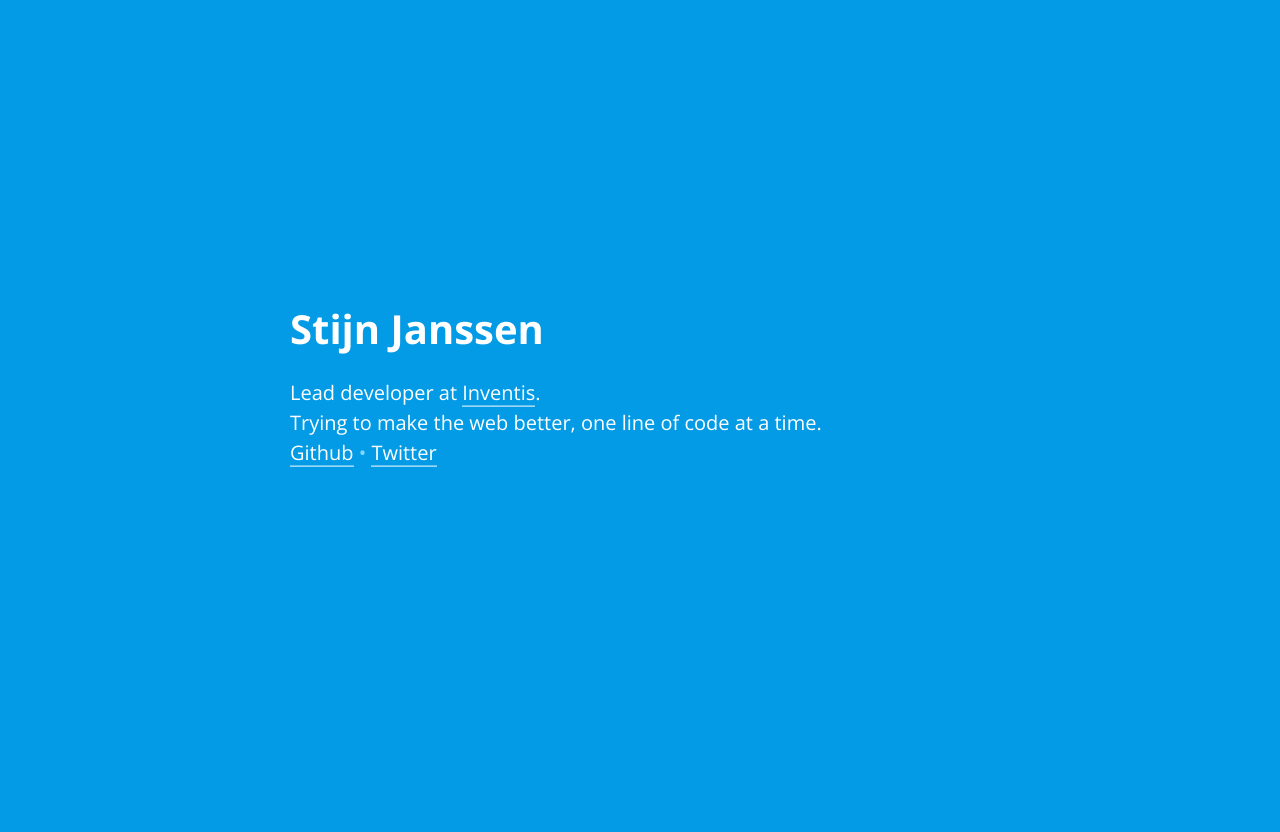
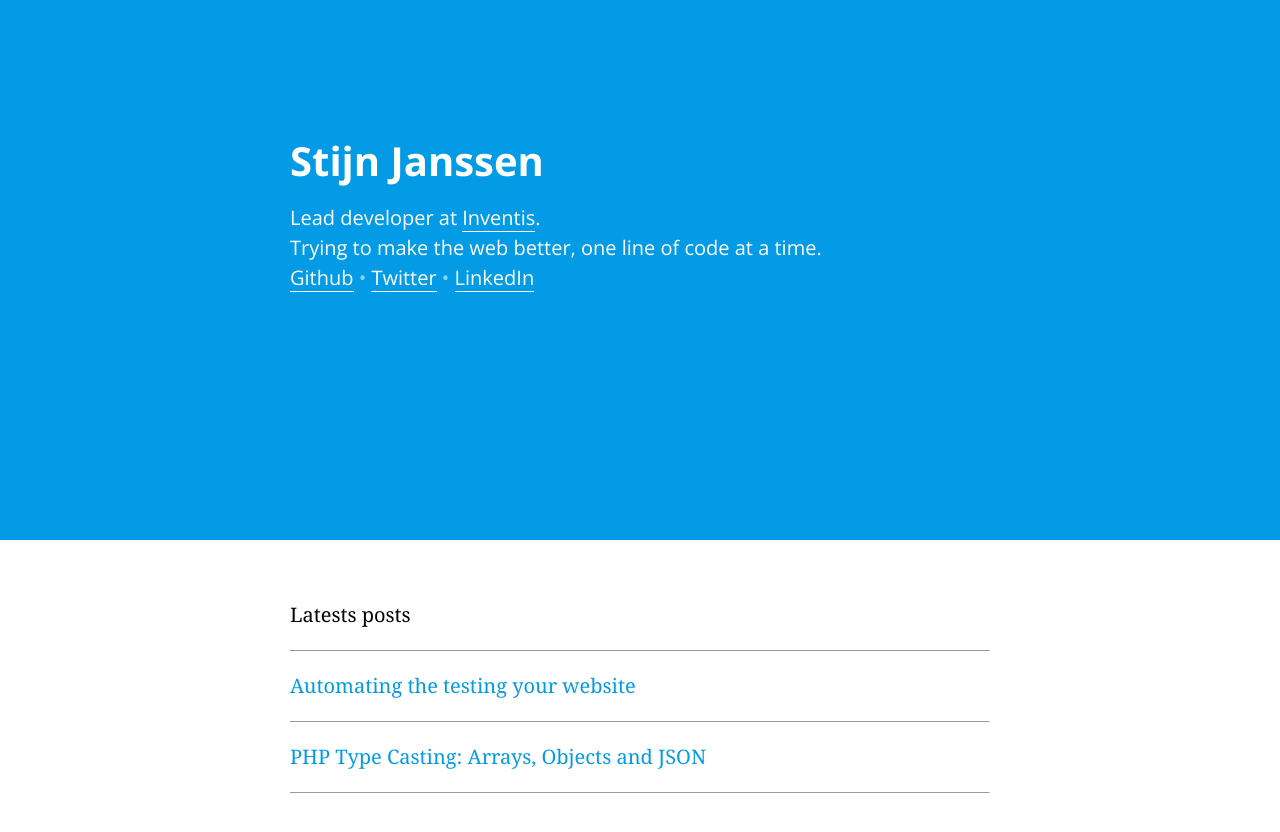
Before and after one commit to stijnj/stijnj.github.com, a Jekyll site: the page built from index.html, in a window 1280 px wide. Shown: the top 832 px of the page. Built offline with Jekyll 4.4.1, drawn with Linux system fonts in a browser that asks for light colours.

Commit message:
another stuffed update...

```diff
--- a/_layouts/post.html
+++ b/_layouts/post.html
@@ -13,7 +13,9 @@ layout: default
 
 <div class="wrapper">
     {{ content }}
-    <hr />
+</div>
+<hr />
+<div class="wrapper wrapper--push-down">
     <a href="https://twitter.com/intent/tweet?screen_name=stijnj" class="twitter-mention-button" data-size="large" data-related="stijnj">Tweet to @stijnj</a>
     <script>!function(d,s,id){var js,fjs=d.getElementsByTagName(s)[0],p=/^http:/.test(d.location)?'http':'https';if(!d.getElementById(id)){js=d.createElement(s);js.id=id;js.src=p+'://platform.twitter.com/widgets.js';fjs.parentNode.insertBefore(js,fjs);}}(document, 'script', 'twitter-wjs');</script>
 </div>
--- a/assets/css/style.css
+++ b/assets/css/style.css
@@ -457,6 +457,10 @@ a {
   a:hover {
     border-bottom-color: transparent; }
 
+hr {
+  border-bottom: none;
+  margin: 2rem 0; }
+
 .wrapper {
   box-sizing: border-box;
   width: 100%;
@@ -467,8 +471,11 @@ a {
       max-width: 700px;
       margin: 0 auto; } }
 
+.wrapper--push-down {
+  margin-bottom: 2rem; }
+
 .hero {
-  height: 100vh;
+  height: 60vh;
   position: relative;
   overflow: hidden;
   background: #039be5;
@@ -488,11 +495,12 @@ a {
 .hero--small {
   min-height: 30vh;
   height: auto;
-  padding: 3rem 0;
+  padding: 2rem 0 3rem 0;
   margin-bottom: 3rem; }
 
 .hero__title {
-  color: #ffffff; }
+  color: #ffffff;
+  margin: 0; }
 
 .hero__wrapper {
   position: absolute;
@@ -501,6 +509,17 @@ a {
 
 .hero__content {
   transform: translate(-50%, -50%); }
+
+.post-list {
+  margin-top: 3rem; }
+  .post-list hr {
+    margin: 1rem 0; }
+
+.post-list__link {
+  color: #039be5;
+  border-bottom: 0; }
+  .post-list__link:hover {
+    border-bottom: 1px solid #039be5; }
 
 .highlight {
   margin: 2em 0;
--- a/index.html
+++ b/index.html
@@ -11,27 +11,22 @@ layout: default
             </p>
             <nav>
                 <a href="https://github.com/stijnj">Github</a> &bull;
-                <a href="https://twitter.com/stijnj">Twitter</a>
+                <a href="https://twitter.com/stijnj">Twitter</a> &bull;
+                <a href="https://www.linkedin.com/in/stijnj">LinkedIn</a>
             </nav>
         </div>
     </div>
 </div>
 
-<!--
-<div class="wrapper">
-    {% for post in site.posts %}
-        {% if post.type == 'link' %}
-            <section class="item item--link">
-                <h2><a href="{{ post.link }}">{{ post.title }}</a></h2>
-                <time>{{ post.date | date: "%B %e, %Y" }}</time>
-                <p>{{ post.content }}</p>
-            </section>
-        {% else %}
-            <section class="overview-item">
-                <h2><a href="{{ post.url }}">{{ post.title }}</a></h2>
-                <time>{{ post.date | date: "%B %e, %Y" }}</time>
-                <p>{{ post.excerpt }} <a href="{{ post.url }}" class="continue">Continue Reading</a></p>
-            </section>
-        {% endif %}
-    {% endfor %}
-</div>-->
+
+<div class="wrapper wrapper--push-down">
+
+    <div class="post-list">
+        Latests posts
+        <hr>
+        {% for post in site.posts %}
+            <a href="{{ post.url }}" class="post-list__link">{{ post.title }}</a>
+            <hr>
+        {% endfor %}
+    </div>
+</div>
```
Also changed, not shown: _layouts/page.html (added, +15 -0 lines), _posts/2012-11-05-you-want-to-be-a-front-end-developer.md (deleted, +0 -8 lines), _posts/2012-11-17-experiment-canvas-ball.md (deleted, +0 -11 lines), about/index.md (+1 -1 lines), assets/sass/style.scss (+28 -2 lines).
